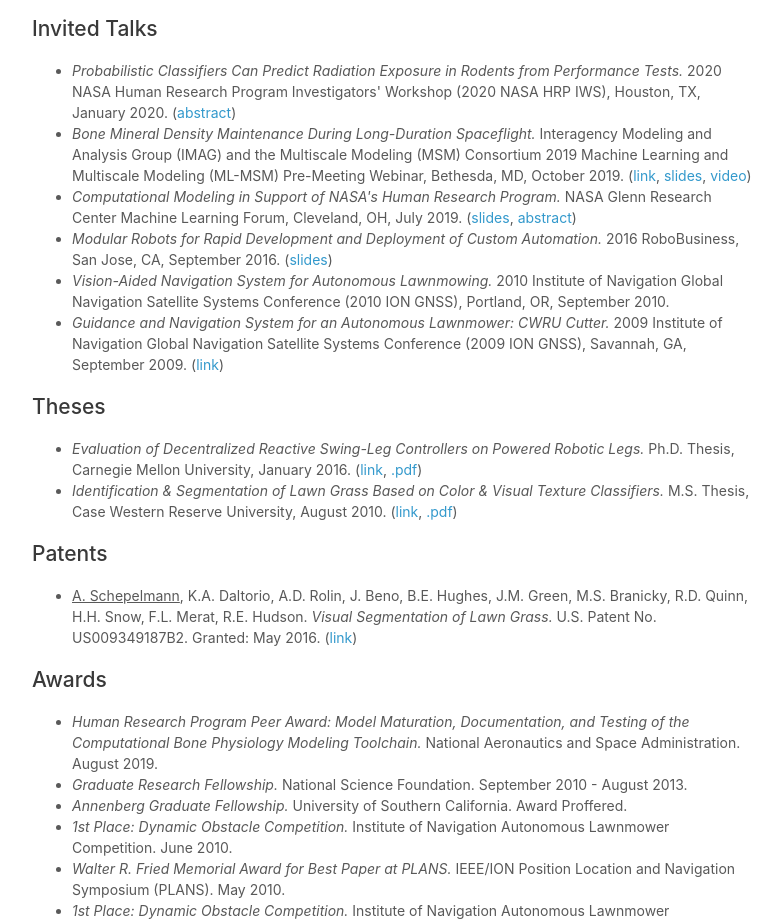
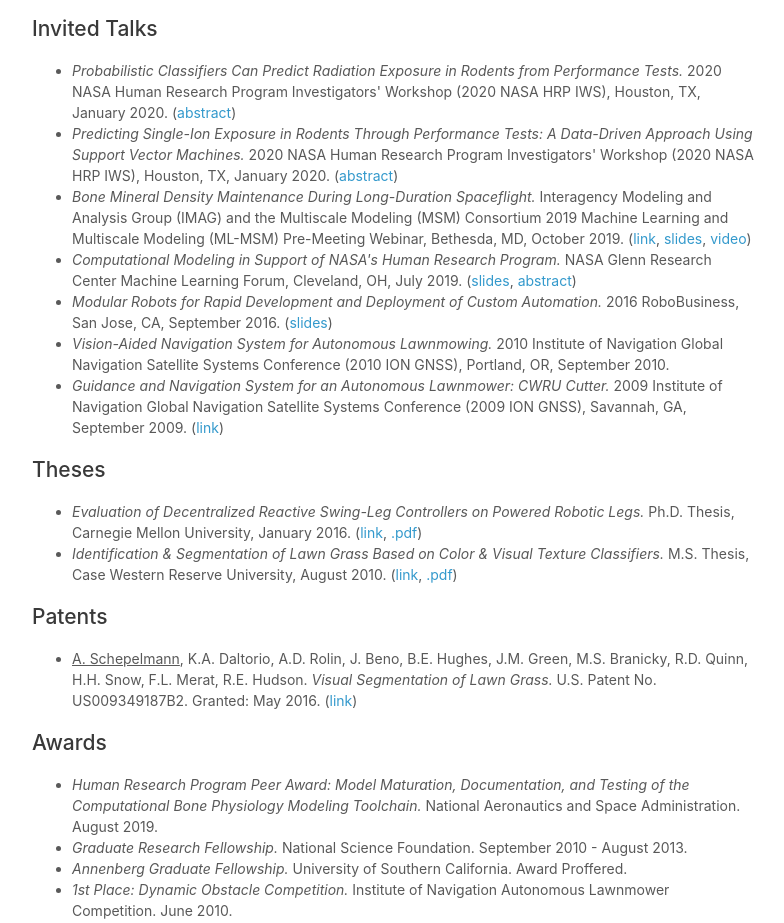
Before and after one commit to aschepelmann/aschepelmann.github.io, a plain HTML site: page index.html in a window 1280 px wide. Shown: the part 1913-2836 px from the top of the page, without its empty margins (408-1192 px from the left). Drawn offline with Linux system fonts and the light colour scheme.

Commit message:
Added Prelich IWS abstract + talk

```diff
--- a/index.html
+++ b/index.html
@@ -75,6 +75,7 @@
 
 		<ul>
 			<li><i>Probabilistic Classifiers Can Predict Radiation Exposure in Rodents from Performance Tests.</i> 2020 NASA Human Research Program Investigators' Workshop (2020 NASA HRP IWS), Houston, TX, January 2020. (<a href="https://aschepelmann.github.io/abstracts/IWS2020_abstract.pdf">abstract</a>)
+			<li><i>Predicting Single-Ion Exposure in Rodents Through Performance Tests: A Data-Driven Approach Using Support Vector Machines.</i> 2020 NASA Human Research Program Investigators' Workshop (2020 NASA HRP IWS), Houston, TX, January 2020. (<a href="https://aschepelmann.github.io/abstracts/IWS2020_abstract_2.pdf">abstract</a>)
 			<li><i>Bone Mineral Density Maintenance During Long-Duration Spaceflight.</i> Interagency Modeling and Analysis Group (IMAG) and the Multiscale Modeling (MSM) Consortium 2019 Machine Learning and Multiscale Modeling (ML-MSM) Pre-Meeting Webinar, Bethesda, MD, October 2019. (<a href="https://www.imagwiki.nibib.nih.gov/webinars/2019-ml-msm-pre-meeting-webinar-nasa-project">link</a>, <a href="https://aschepelmann.github.io/talks/MLMSM2019.pdf">slides</a>, <a href="https://youtu.be/IDj3_30y88U">video</a>)
 			<li><i>Computational Modeling in Support of NASA's Human Research Program.</i> NASA Glenn Research Center Machine Learning Forum, Cleveland, OH, July 2019. (<a href="https://aschepelmann.github.io/talks/GRCML2019_v2.pdf">slides</a>, <a href="https://aschepelmann.github.io/abstracts/GRCML2019_abstract.pdf">abstract</a>)
 			<li><i>Modular Robots for Rapid Development and Deployment of Custom Automation.</i> 2016 RoboBusiness, San Jose, CA, September 2016. (<a href="https://aschepelmann.github.io/talks/RoboBusiness2016.pdf">slides</a>)
```
Also changed, not shown: 1 other file.
